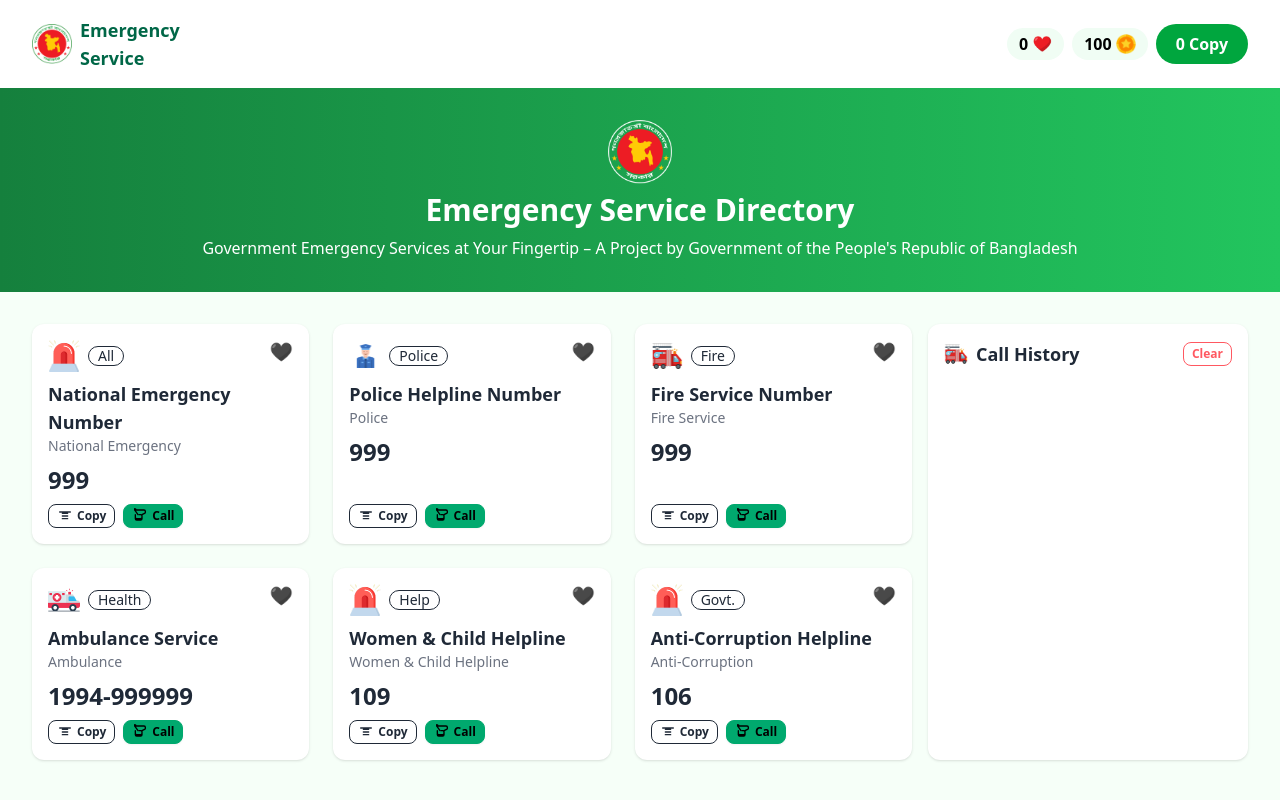
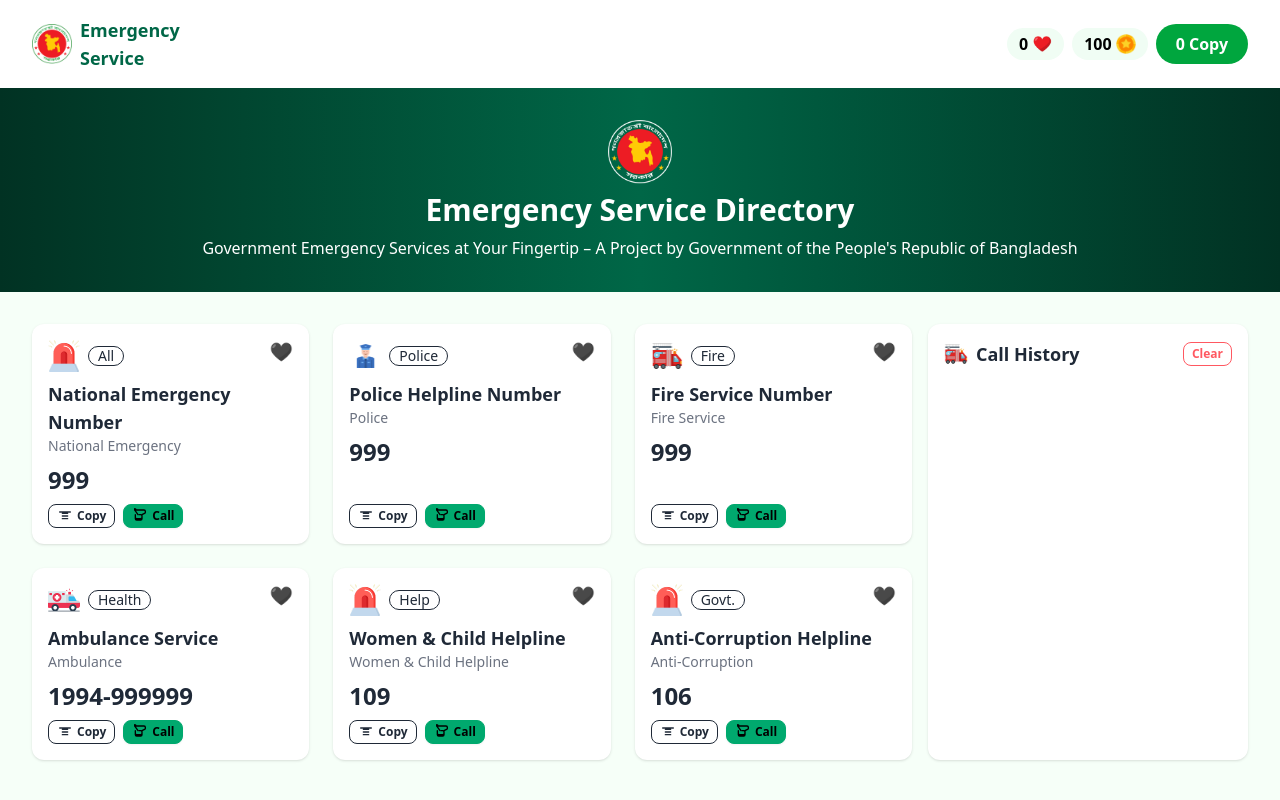
Before and after one commit to rasaleh19/Emergency-Hotline, a plain HTML site: page index.html in a window 1280 px wide. Drawn offline with nearby package versions, Linux system fonts and the light colour scheme.

Commit message:
Hero Section updated

```diff
--- a/index.html
+++ b/index.html
@@ -57,7 +57,17 @@
 
     <!-- Hero Section -->
     <section
-      class="bg-gradient-to-r from-green-700 to-green-500 py-8 text-center text-white"
+      class="py-8 text-center text-white"
+      style="
+        background: linear-gradient(
+          90deg,
+          #013223 0%,
+          #014630 19%,
+          #006747 50%,
+          #005b3f 61%,
+          #013223 100%
+        );
+      "
     >
       <img src="assets/logo-dark.png" class="mx-auto w-16 mb-2" />
       <h1 class="text-2xl md:text-3xl font-bold">
```
